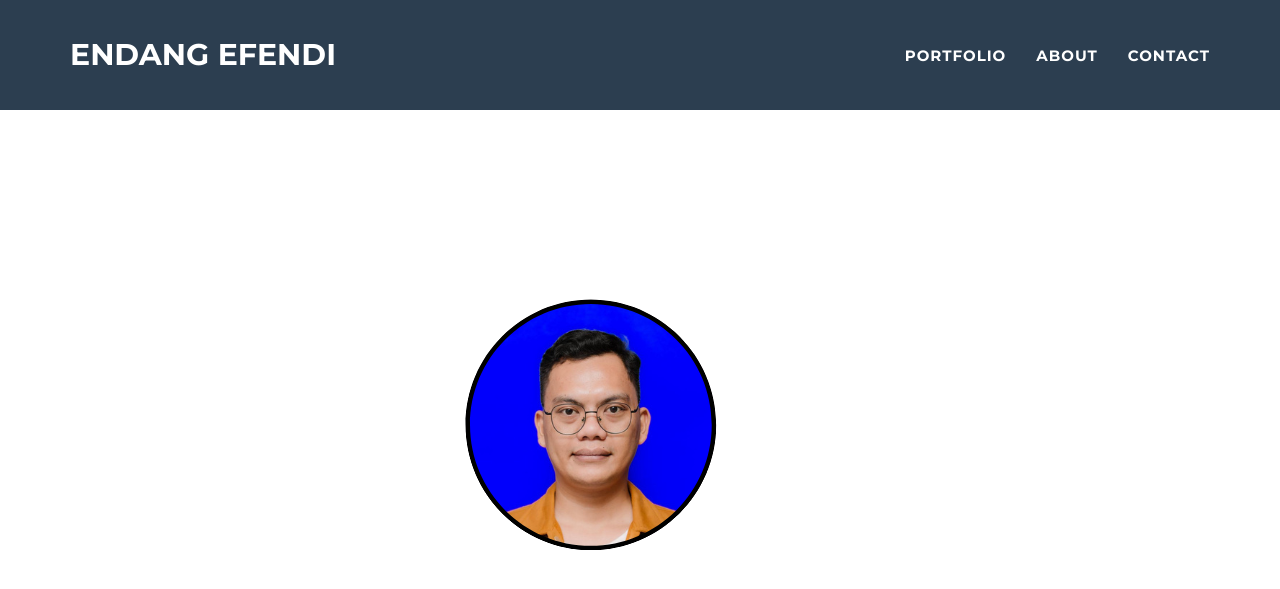
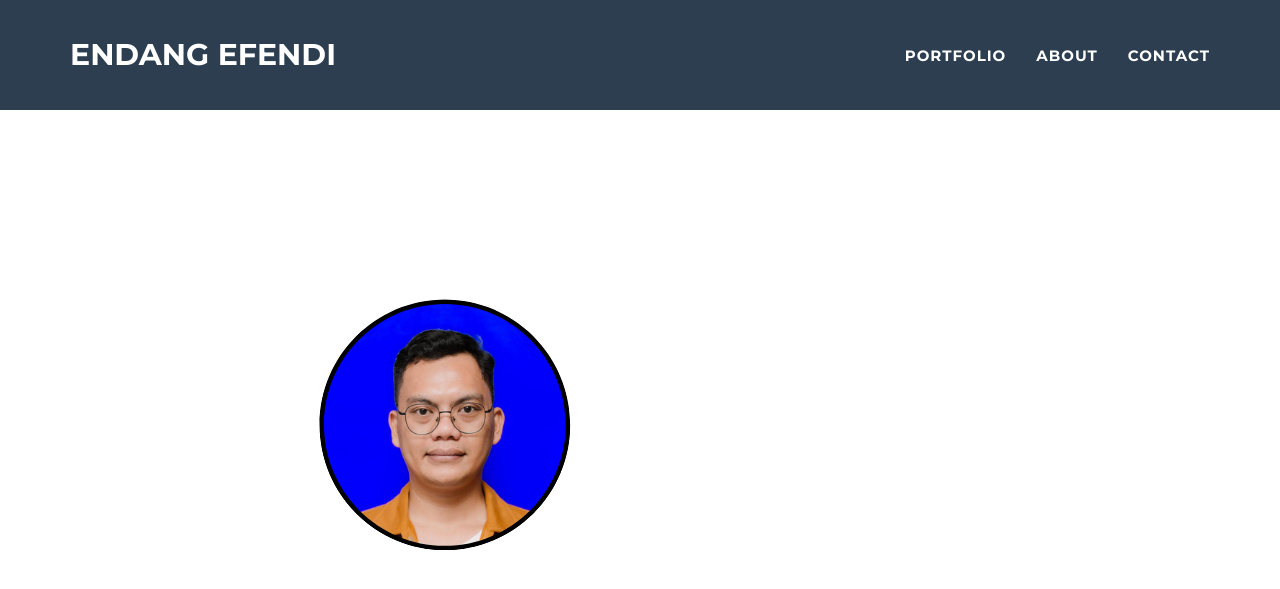
Before and after one commit to endangefendi/endangefendi.github.io, a Jekyll site: the page built from _posts/2014-07-18-project-1.markdown, in a window 1280 px wide and 900 px high. Shown: the top 589 px of the window. Built offline with Jekyll 4.4.1, drawn with Linux system fonts in a browser that asks for light colours.

Commit message:
resize header foto

```diff
--- a/_includes/header.html
+++ b/_includes/header.html
@@ -2,7 +2,7 @@
 <header>
   <div class="container">
     <div class="row">
-      <div class="col-lg-11">
+      <div class="col-lg-8">
         <img class="img-responsive" src="img/profile.png" alt="profile-pic" />
         <div class="intro-text">
           <span class="name">{{ site.title }}</span>
```
